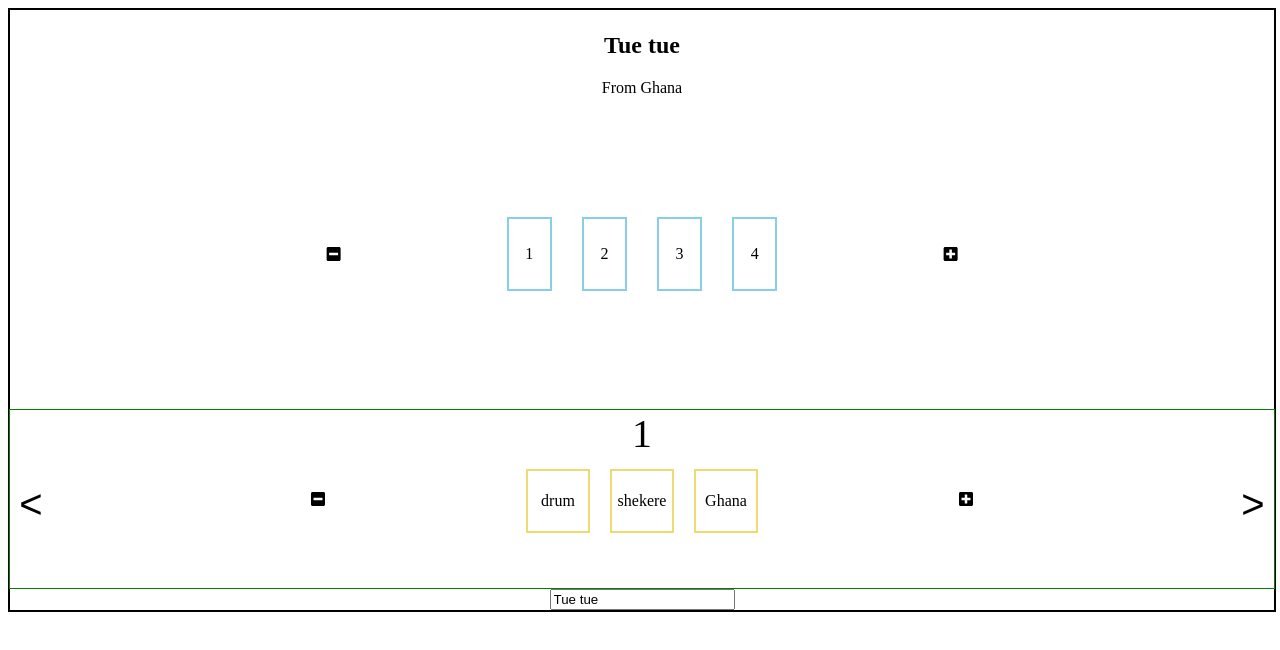
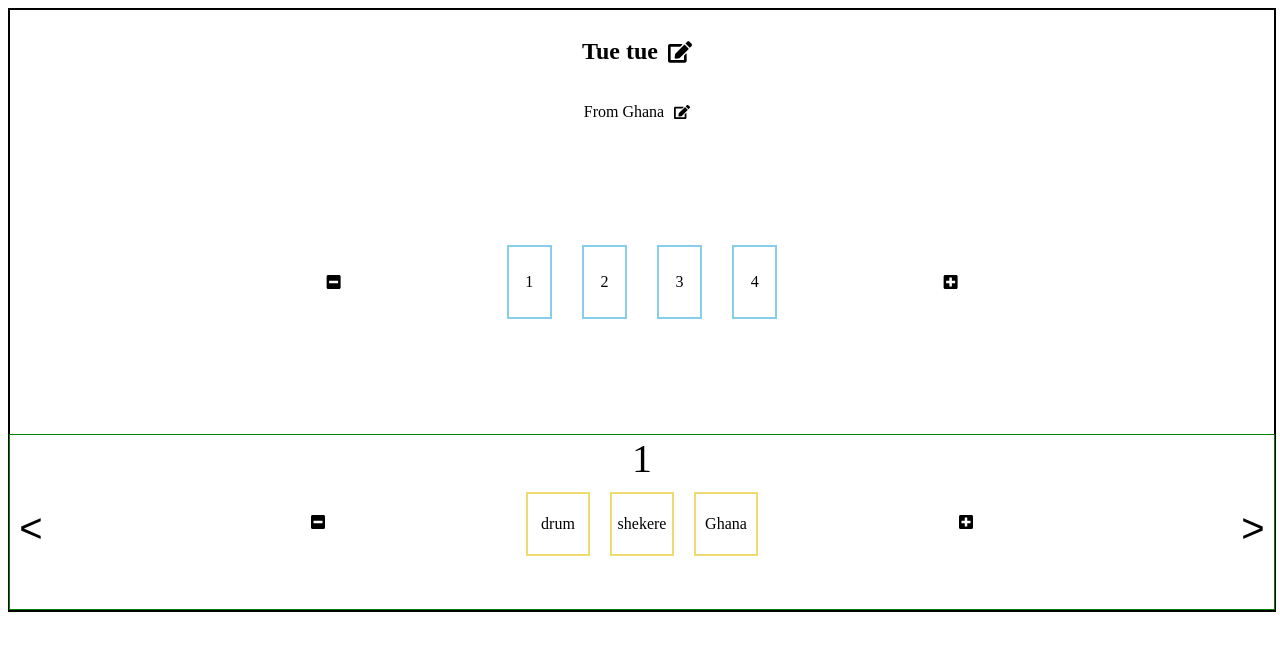
Before and after one commit to orenzaj/React-Projects, a React (Create React App) app in the folder beats/: page / in a window 1280 px wide. Shown: the top 650 px of the page. Built offline with nearby package versions, Linux system fonts and the light colour scheme; the HTML template or start-up script is replaced by a standard one.

Commit message:
Add save feature for title/subtitle; Fix modals.

```diff
--- a/beats/src/beats/beats.js
+++ b/beats/src/beats/beats.js
@@ -33,9 +33,13 @@ class BeatsContainer extends React.Component {
         }
     }
     renderPlusSquare() {
+        const handleClick = this.props.measures > 0
+            ? this.props.incrementMeasureCount
+            : this.props.setModalType
         return (
             <FaPlusSquare className="add_row"
-                onClick={this.props.incrementMeasureCount}
+                id="add_measure"
+                onClick={handleClick}
             />
         );
     }
--- a/beats/src/index.js
+++ b/beats/src/index.js
@@ -23,7 +23,24 @@ class AppContainer extends React.Component {
             1: ["drum", "shekere", "Ghana"],
             2: ["Tubano"]
         },
-        modalType: "edit_title"
+        modalType: "",
+        modalLabels: [],
+        modalInputs: []
+    }
+    closeModal = () => {
+        this.setState({ modalType: "" })
+        this.setState({ modalLabels: [] })
+        this.setState({ modalInputs: [] })
+    }
+    openModal = () => {
+        this.setState({ modalType: "open" })
+    }
+    submitModalInputs = () => {
+        const { modalLabels, modalInputs } = this.state
+        const state = {}
+        state[modalLabels[0]] = modalInputs[0]
+        this.setState(state)
+        this.closeModal()
     }
     getSoundRows = () => {
         const soundRows = {}
@@ -69,11 +86,6 @@ class AppContainer extends React.Component {
     incrementSoundRowCount = () => {
         this.setState({ soundRowCount: this.state.soundRowCount + 1 })
     }
-    actions = {
-        "changeTitle": (title) => {
-            this.setState({ title })
-        }
-    }
     componentWillMount() {
         this.decrementNoteValue.bind(this)
         this.incrementNoteValue.bind(this)
@@ -83,7 +95,8 @@ class AppContainer extends React.Component {
         this.incrementSoundCardCount.bind(this)
         this.decrementSoundRowCount.bind(this)
         this.incrementSoundRowCount.bind(this)
-        this.actions.changeTitle.bind(this)
+        this.closeModal.bind(this)
+        this.openModal.bind(this)
     }
     render() {
         return React.createElement(
@@ -92,12 +105,15 @@ class AppContainer extends React.Component {
             <TitleContainer key="title_container"
                 title={this.state.title}
                 subtitle={this.state.subtitle}
+                state={this.state}
+                openModal={this.openModal}
             />,
             <BeatsContainer key="beats_container"
                 measures={this.state.measureCount}
                 bpm={this.state.beatsPerMeasure}
                 decrementMeasureCount={this.decrementMeasureCount}
                 incrementMeasureCount={this.incrementMeasureCount}
+                setModalType={this.setModalType}
             />,
             <SoundsContainer key="sounds_container"
                 noteValue={this.state.noteValue}
@@ -110,7 +126,8 @@ class AppContainer extends React.Component {
             <ModalContainer key="modal_container"
                 modalType={this.state.modalType}
                 state={this.state}
-                actions={this.actions}
+                closeModal={this.closeModal}
+                submitModalInputs={this.submitModalInputs}
             />
         );
     }
--- a/beats/src/modal/modal.css
+++ b/beats/src/modal/modal.css
@@ -0,0 +1,47 @@
+.modal_container {
+    display: flex;
+    flex-direction: column;
+    justify-content: center;
+    align-items: center;
+    position: absolute;
+    left: 0;
+    height: 100px;
+    width: 300px;
+    background: #00000078;
+    border: 1px solid red;
+}
+
+button[type="close"]{
+    position: absolute;
+    top: 0;
+    right: 0;
+    border: 1px solid black;
+}
+
+.modal_form {
+    display: flex;
+    flex-direction: column;
+    justify-content: space-around;
+    height: 100%;
+    width: 100%;
+}
+
+.form_group {
+    display: flex;
+    justify-content: space-around;
+    align-items: center;
+    padding: 10px;
+    width: 100%;
+
+}
+
+.modal_label {
+    text-transform: capitalize;
+}
+
+.button_group {
+    display: flex;
+    justify-content: flex-end;
+    align-items: flex-end;
+    width: 100%;
+}
--- a/beats/src/modal/modal.js
+++ b/beats/src/modal/modal.js
@@ -1,25 +1,73 @@
 import React from 'react';
-import ReactDOM from 'react-dom';
 
 import './modal.css';
 
 class ModalContainer extends React.Component {
     render() {
-        console.log(this.props)
+        if (this.props.modalType !== "open") {
+            return <div className="modal_placeholder"></div>
+        }
         return (
-            <div className="modal_container">
-                {this.renderModalType()}
+            <div key="modal_container" className="modal_container">
+                {this.renderCloseButton()}
+                {this.renderForm()}
             </div>
         )
     }
-    renderModalType() {
-        if (this.props.modalType === "edit_title") {
-            return (
-                <input type="text" value={this.props.state.title}
-                    onChange={this.props.actions.changeTitle}
-                />
-            );
-        }
+    renderCloseButton() {
+        return <button type="close" onClick={ this.props.closeModal }> X </button>
+    }
+    renderForm() {
+        return (
+            <form className="modal_form"
+                onSubmit={ (event) => this.submitModalInputs(event) }>
+                <div className="form_group">
+                    {this.renderFormGroup()}
+                </div>
+                <div className="button_group">
+                    <button type="submit"> Submit </button>
+                </div>
+            </form>
+        )
+    }
+    renderFormGroup() {
+        const groups = []
+        const { modalLabels, modalInputs } = this.props.state
+        modalLabels.forEach(label => {
+            groups.push(<ModalLabel key={label}_label label={label}/>)
+            groups.push(<ModalInput key={label}_input label={label}
+                inputs={modalInputs} value={this.props.state[label]}/>)
+        })
+        return groups
+    }
+    submitModalInputs(event) {
+        event.preventDefault()
+        return this.props.submitModalInputs()
+    }
+}
+
+class ModalLabel extends React.Component {
+    render() {
+        return (
+            <label className="modal_label"> {this.props.label} </label>
+        )
+    }
+}
+
+class ModalInput extends React.Component {
+    render() {
+        return (
+            <input type="text "className="modal_label" id={ this.props.label }
+                placeholder={ this.props.value }
+                onChange={(event) => this.changeModalInputs(event)}
+            />
+        )
+    }
+    changeModalInputs(event) {
+        const { value } = event.target
+        const { inputs } = this.props
+        inputs.length = 0
+        inputs.push(value)
     }
 }
 
--- a/beats/src/title/title.css
+++ b/beats/src/title/title.css
@@ -7,6 +7,15 @@
     width: 100%;
 }
 .title {
+    display: flex;
+    justify-content: center;
+    align-items: center;
 }
 .subtitle {
+    display: flex;
+    justify-content: center;
+    align-items: center;
 }
+.edit_button {
+    padding: 10px;
+}
--- a/beats/src/title/title.js
+++ b/beats/src/title/title.js
@@ -1,24 +1,59 @@
 import React from 'react';
+import { FaEdit } from 'react-icons/fa';
+
 import './title.css';
 
 class TitleContainer extends React.Component {
     render() {
-        return React.createElement(
-            'div', { className: "title_container" },
-            <TextBox type="h2" key={this.props.title} className="title" value={this.props.title}/>,
-            <TextBox type="span" key={this.props.subtitle} className="subtitle" value={this.props.subtitle}/>
+        const {
+            title,
+            subtitle,
+            state,
+            openModal
+        } = this.props
+        return (
+            <div className="title_container">
+                <TextBox key={title}
+                    tag="h2"
+                    className="title"
+                    state={state}
+                    handleClick={openModal}
+                />
+                <TextBox key={subtitle}
+                    tag="span"
+                    className="subtitle"
+                    state={state}
+                    handleClick={openModal}
+                />
+            </div>
         );
     }
 }
 
 class TextBox extends React.Component {
     render() {
+        const { tag, className, state } = this.props
         return React.createElement(
-            this.props.type, {
-                className: this.props.className,
-                value: this.props.value
-            }, this.props.value
+            tag, { className },
+            state[className],
+            this.renderEditButton()
         );
+    }
+    renderEditButton() {
+        return React.createElement(
+            FaEdit, {
+                className: "edit_button",
+                type: "open",
+                onClick: () => this.setLabels()
+            }
+        )
+    }
+    setLabels() {
+        const { className, handleClick } = this.props
+        const { modalLabels } = this.props.state
+        modalLabels.length = 0
+        modalLabels.push(className)
+        return handleClick()
     }
 }
 
```
Also changed, not shown: 1 other file (tests, documents, lock files or other folders).
